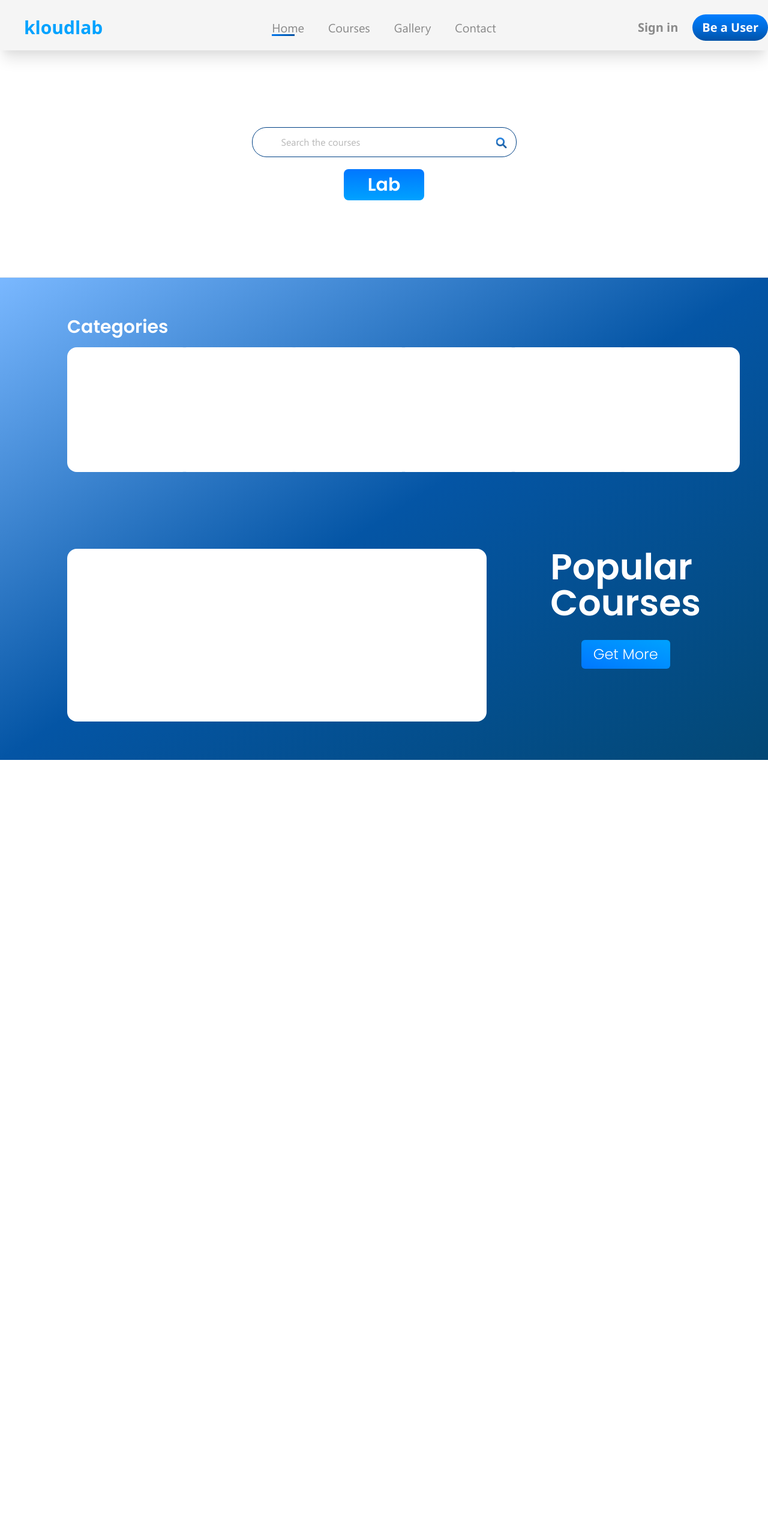
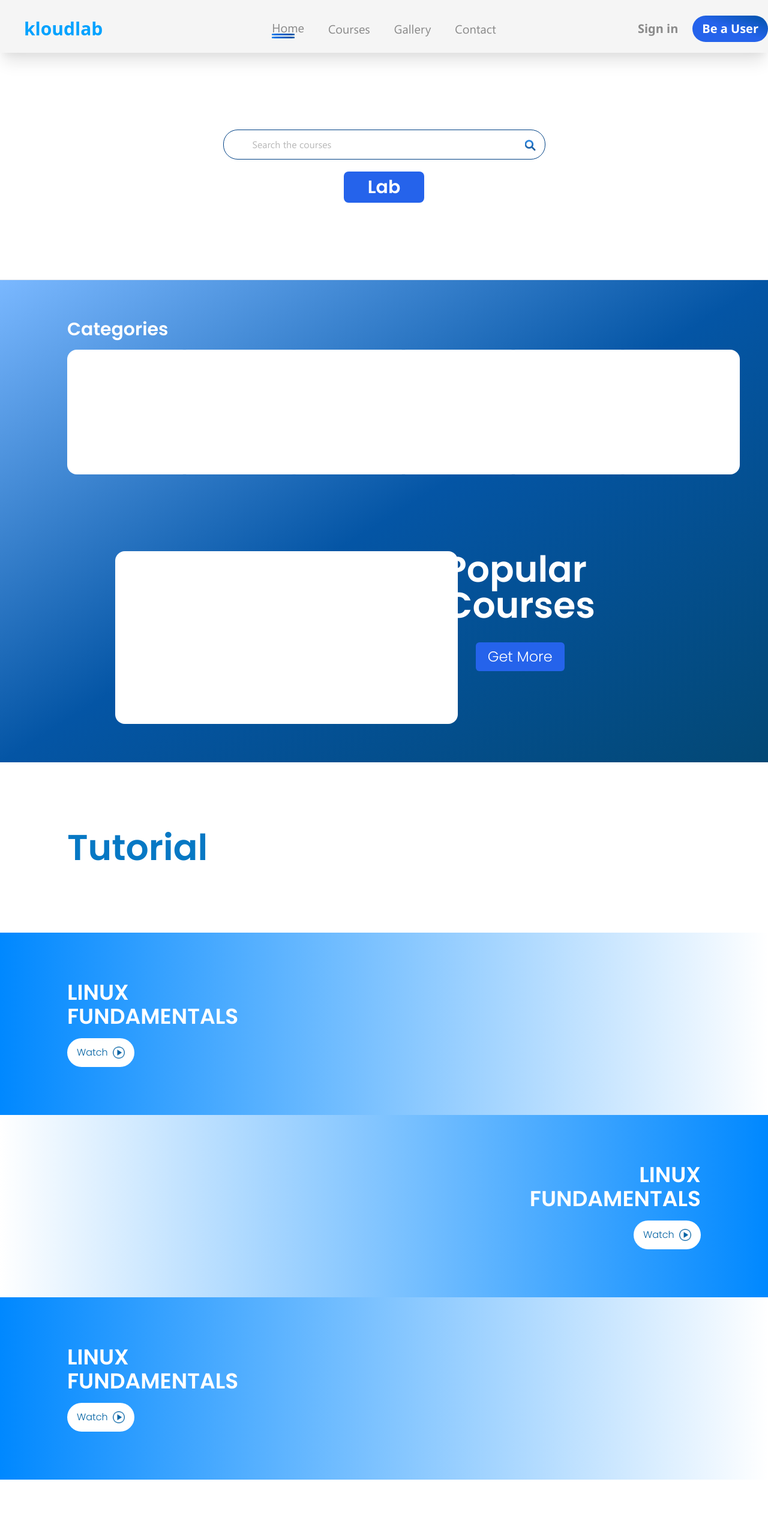
Before and after one commit to TahsinTushita/kloudlab-frontend, a Vue app in the folder kloudlab_frontend/: page / in a window 1280 px wide. Shown: the top 2566 px of the page at 60% size. Before the commit the page ends 1267 px from the top, so only its background shows below. Built offline with nearby package versions, Linux system fonts and the light colour scheme; what tailwindcss-border-gradients would draw is missing.

Commit message:
Created the Tutorial and Cloud part

```diff
--- a/kloudlab_frontend/src/components/NavBar.vue
+++ b/kloudlab_frontend/src/components/NavBar.vue
@@ -16,6 +16,7 @@
       <div class="absolute left-10">
         <h1 class="text-3xl text-LabBtn2 font-bold">kloudlab</h1>
       </div>
+      <div class="space-y-1">
         <router-link
           :to="{ name: 'Home' }"
           class="text-NavOptions font-segoeUI text-xl"
@@ -23,6 +24,8 @@
         >
           Home
         </router-link>
+        <div class="navBorderBottom"></div>
+      </div>
       <router-link
         :to="{ name: 'Courses' }"
         class="text-NavOptions font-segoeUI text-xl"
@@ -52,21 +55,24 @@
         >
           Sign in
         </router-link>
-        <a
-          href="#"
+        <button
           class="
-            bg-gradient-to-b
-            from-NavBtn1
-            via-NavBtn2
-            to-NavBtn3
+            bg-gradient-to-bl
+            from-blue-600
+            via-blue-600
+            to-blue-600
+            hover:from-NavBtn1 hover:via-NavBtn2
+            from-NavBtn3
             px-4
             py-2
             rounded-3xl
             text-white text-xl
             font-bold font-segoeUI
+            transition
           "
-          >Be a User
-        </a>
+        >
+          Be a User
+        </button>
       </div>
     </div>
   </nav>
@@ -86,5 +92,10 @@
   left: 0;
   width: 70%;
   height: 3px;
+  border-radius: 20%;
+}
+
+.userBtnBg {
+  background-image: linear-gradient(to right, #0177ed, #004fa0);
 }
 </style>
--- a/kloudlab_frontend/src/views/Home.vue
+++ b/kloudlab_frontend/src/views/Home.vue
@@ -10,7 +10,7 @@
             border border-HomeSearchInputBorder
             pl-12
             py-3
-            pr-40
+            pr-64
             rounded-3xl
             focus:outline-none focus:ring-2
             placeholder-segoeUI placeholder-SeachCoursePlaceholder
@@ -35,8 +35,9 @@
         <button
           class="
             bg-gradient-to-b
-            from-LabBtn1
-            to-LabBtn2
+            from-blue-600
+            to-blue-600
+            hover:from-LabBtn1 hover:to-LabBtn2
             px-10
             py-2
             font-poppins
@@ -68,18 +69,54 @@
     </h1>
     <div class="grid grid-cols-6 gap-10 mb-32">
       <div v-for="category in categories" :key="category.id">
-        <div class="w-52 h-52 bg-white rounded-2xl"></div>
+        <div
+          class="
+            w-52
+            h-52
+            bg-white
+            rounded-2xl
+            border-2 border-transparent
+            hover:border-HomeCoursesBg3
+          "
+        ></div>
       </div>
     </div>
 
     <div class="flex items-top">
-      <div class="grid grid-cols-4 gap-20">
-        <div class="w-64 h-72 bg-white rounded-2xl"></div>
-        <div class="w-64 h-72 bg-white rounded-2xl"></div>
-        <div class="w-64 h-72 bg-white rounded-2xl"></div>
+      <div class="grid grid-cols-4 gap-20 ml-20">
+        <div
+          class="
+            w-64
+            h-72
+            bg-white
+            rounded-2xl
+            border-2 border-transparent
+            hover:border-HomeCoursesBg3
+          "
+        ></div>
+        <div
+          class="
+            w-64
+            h-72
+            bg-white
+            rounded-2xl
+            border-2 border-transparent
+            hover:border-HomeCoursesBg3
+          "
+        ></div>
+        <div
+          class="
+            w-64
+            h-72
+            bg-white
+            rounded-2xl
+            border-2 border-transparent
+            hover:border-HomeCoursesBg3
+          "
+        ></div>
       </div>
-      <div class="space-y-8">
-        <h1 class="text-white text-6xl font-poppins font-bold">
+      <div class="space-y-8 pr-44">
+        <h1 class="text-white text-6xl font-poppins font-semibold">
           Popular <br />
           Courses
         </h1>
@@ -91,8 +128,9 @@
               font-poppins
               text-2xl text-light
               bg-gradient-to-tr
-              from-LabBtn1
-              to-LabBtn2
+              from-blue-600
+              to-blue-600
+              hover:from-LabBtn1 hover:to-LabBtn2
               px-5
               py-2
               rounded-md
@@ -105,6 +143,166 @@
     </div>
   </div>
   <!-- Courses end -->
+
+  <!-- Tutorials -->
+  <div class="grid grid-rows-1">
+    <h1
+      class="
+        text-6xl
+        px-28
+        py-28
+        font-poppins font-semibold
+        text-HomeTutorialh1
+      "
+    >
+      Tutorial
+    </h1>
+    <div class="px-28 py-20 bg-gradient-to-r from-HomeTutorialBg to-white">
+      <div class="grid grid-rows-1 place-items-start">
+        <h1 class="text-white font-poppins font-semibold text-4xl uppercase">
+          Linux
+        </h1>
+        <h1 class="text-white font-poppins font-semibold text-4xl uppercase">
+          Fundamentals
+        </h1>
+        <div
+          class="
+            flex
+            items-center
+            gap-2
+            rounded-3xl
+            bg-white
+            px-4
+            py-3
+            w-28
+            mt-4
+          "
+        >
+          <h4 class="text-HomeTutorialWatch font-poppins text-md">Watch</h4>
+          <a href="#" class="text-blue-400"
+            ><img src=".././assets/images/play-circle.png" alt="play-circle" />
+          </a>
+        </div>
+      </div>
+    </div>
+
+    <div class="px-28 py-20 bg-gradient-to-l from-HomeTutorialBg to-white">
+      <div class="grid grid-rows-1 place-items-end">
+        <h1 class="text-white font-poppins font-semibold text-4xl uppercase">
+          Linux
+        </h1>
+        <h1 class="text-white font-poppins font-semibold text-4xl uppercase">
+          Fundamentals
+        </h1>
+        <div
+          class="
+            flex
+            items-center
+            gap-2
+            rounded-3xl
+            bg-white
+            px-4
+            py-3
+            w-28
+            mt-4
+          "
+        >
+          <h4 class="text-HomeTutorialWatch font-poppins text-md">Watch</h4>
+          <a href="#" class="text-blue-400"
+            ><img src=".././assets/images/play-circle.png" alt="play-circle" />
+          </a>
+        </div>
+      </div>
+    </div>
+
+    <div class="px-28 py-20 bg-gradient-to-r from-HomeTutorialBg to-white">
+      <div class="grid grid-rows-1 place-items-start">
+        <h1 class="text-white font-poppins font-semibold text-4xl uppercase">
+          Linux
+        </h1>
+        <h1 class="text-white font-poppins font-semibold text-4xl uppercase">
+          Fundamentals
+        </h1>
+        <div
+          class="
+            flex
+            items-center
+            gap-2
+            rounded-3xl
+            bg-white
+            px-4
+            py-3
+            w-28
+            mt-4
+          "
+        >
+          <h4 class="text-HomeTutorialWatch font-poppins text-md">Watch</h4>
+          <a href="#" class="text-blue-400"
+            ><img src=".././assets/images/play-circle.png" alt="play-circle" />
+          </a>
+        </div>
+      </div>
+    </div>
+  </div>
+  <!-- Tutorials end -->
+
+  <!-- Cloud platform -->
+  <div class="px-40 py-28">
+    <div class="grid grid-rows-1 gap-24">
+      <div class="grid grid-cols-2">
+        <div class="space-y-16 ml-24">
+          <h1 class="text-HomeTutorialh1 font-poppins font-semibold text-5xl">
+            Great cloud <br />
+            platform since 2021
+          </h1>
+          <p class="text-HomeTutorialh1 font-poppins w-3/5">
+            Lorem Ipsum is simply dummy text of the printing and typesetting
+            industry.Lorem Ipsum has been the industry's standard dummy text
+            ever since the 1500s, when an unknown printer took a galley of type
+            and scrambled it to make a type specimen book. It has survived not
+            only five centuries, but also the leap into electronic typesetting,
+            remaining essentially unchanged. It was popularised in the 1960s
+            with the release of Letraset sheets containing Lorem Ipsum passages,
+            and more recently with desktop publishing software like Aldus
+            PageMaker including versions of Lorem Ipsum.
+          </p>
+        </div>
+        <div class="flex items-center">
+          <div
+            class="
+              w-24
+              h-24
+              bg-HomeCloudShape1
+              z-0
+              rounded-tl-4xl
+              relative
+              mb-52
+            "
+          >
+            <div
+              class="
+                w-96
+                h-80
+                bg-white
+                border-2 border-transparent
+                hover:border-HomeCoursesBg1
+                z-10
+                absolute
+                top-9
+                left-9
+                shadow-lg
+              "
+            ></div>
+          </div>
+        </div>
+      </div>
+      <div class="grid grid-cols-2">
+        <div class="relative z-0 px-44 py-64 bg-HomeCloudShape2">Hi</div>
+        <div>Hi</div>
+      </div>
+    </div>
+  </div>
+  <!-- Cloud platform end -->
 </template>
 
 <script>
--- a/kloudlab_frontend/tailwind.config.js
+++ b/kloudlab_frontend/tailwind.config.js
@@ -1,3 +1,5 @@
+const colors = require("tailwindcss/colors");
+
 module.exports = {
   purge: ["./public/**/*.html", "./src/**/*.vue"],
   darkMode: false, // or 'media' or 'class'
@@ -21,10 +23,18 @@ module.exports = {
         HomeCoursesBg2: "#0187E1",
         HomeCoursesBg3: "#0455A5",
         HomeCoursesBg4: "#034875",
+        HomeTutorialh1: "#0678C4",
+        HomeTutorialBg: "#0088FF",
+        HomeTutorialWatch: "#0061A2",
+        HomeCloudShape1: "#5CC5FC",
+        HomeCloudShape2: "#D6EDFF",
       },
       fontFamily: {
         segoeUI: "'Segoe UI'",
         poppins: "'poppins', sans-serif",
+      },
+      borderRadius: {
+        "4xl": "44px",
       },
     },
   },
```
Also changed, not shown: kloudlab_frontend/src/assets/tailwind.css (+15 -0 lines), kloudlab_frontend/src/assets/images/play-circle.png (added). Lines whose indentation alone changed are shown as unchanged.
